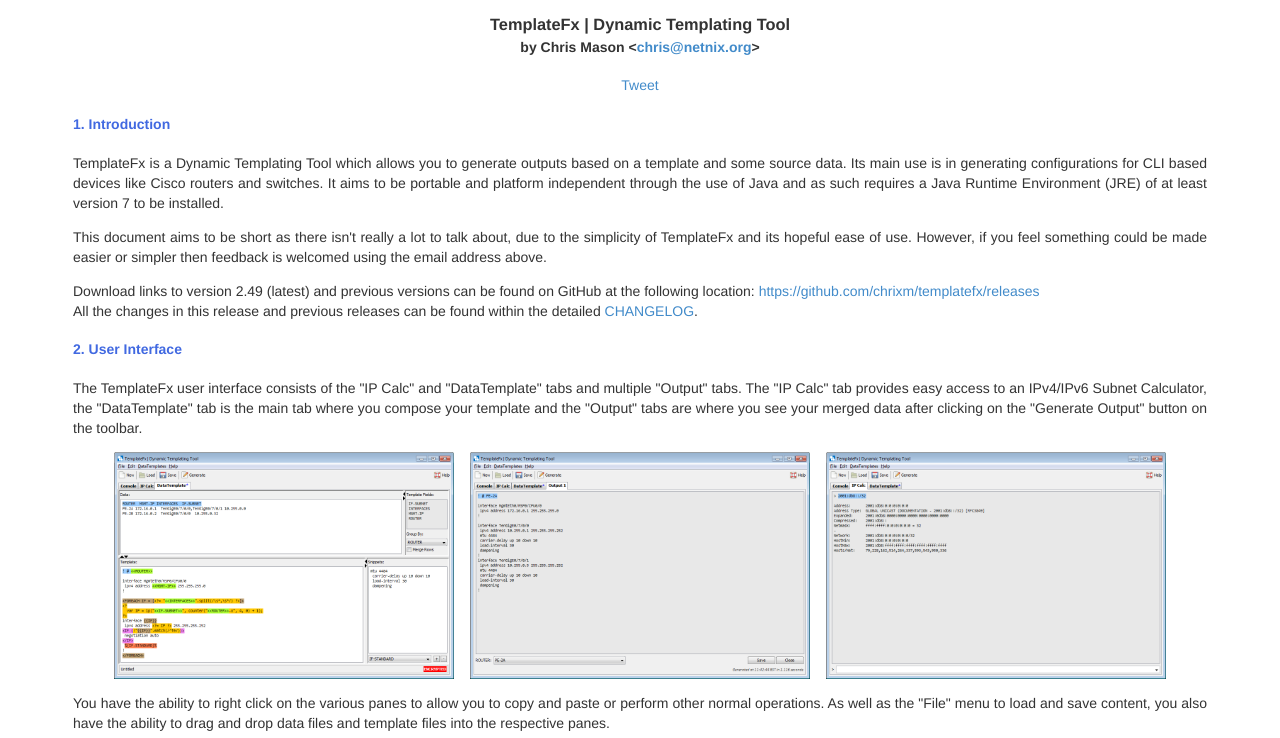
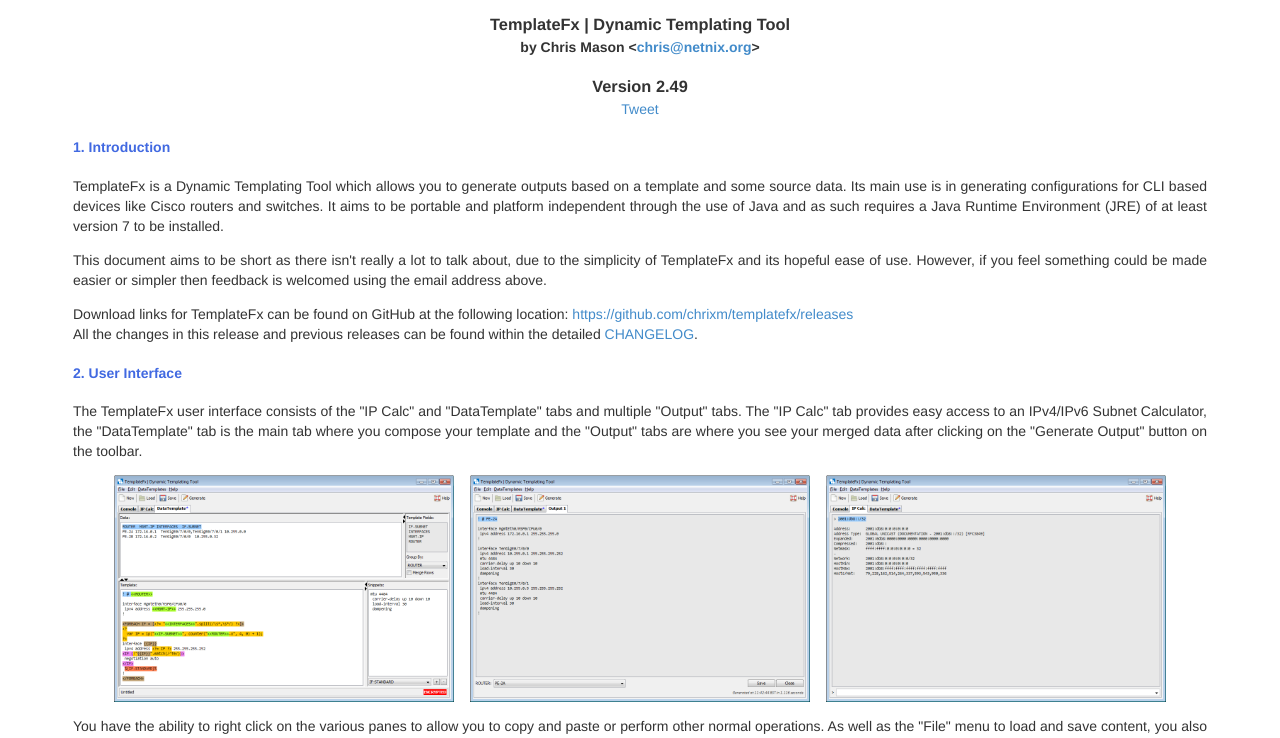
Before and after one commit to chrixm/templatefx, a plain HTML site: page index.html in a window 1280 px wide. Shown: the part 61-799 px from the top of the page. Drawn offline with Linux system fonts and the light colour scheme.

Commit message:
Update index.html

```diff
--- a/index.html
+++ b/index.html
@@ -35,6 +35,8 @@
         <h3>TemplateFx | Dynamic Templating Tool</h3>
         <h4>by Chris Mason &lt;<a href="mailto:chris@netnix.org">chris@netnix.org</a>&gt;</h4>
 
+        <h3>Version 2.49</h3>
+
         <a href="https://twitter.com/share" class="twitter-share-button" data-text="#TemplateFx - A Dynamic, Scriptable and Platform Independent Templating Tool with IPv4/6 Calc" data-url="http://templatefx.netnix.org" data-via="TemplateFx" data-lang="en">Tweet</a>
         <script>!function(d,s,id){var js,fjs=d.getElementsByTagName(s)[0];if(!d.getElementById(id)){js=d.createElement(s);js.id=id;js.src="https://platform.twitter.com/widgets.js";fjs.parentNode.insertBefore(js,fjs);}}(document,"script","twitter-wjs");</script>
       </div>
@@ -45,7 +47,7 @@
 
       <p>This document aims to be short as there isn't really a lot to talk about, due to the simplicity of TemplateFx and its hopeful ease of use. However, if you feel something could be made easier or simpler then feedback is welcomed using the email address above.</p>
 
-      <p>Download links to version 2.49 (latest) and previous versions can be found on GitHub at the following location: <a href="https://github.com/chrixm/templatefx/releases" target="_blank">https://github.com/chrixm/templatefx/releases</a><br />All the changes in this release and previous releases can be found within the detailed <a href="changelog.txt" target="_blank">CHANGELOG</a>.</p>
+      <p>Download links for TemplateFx can be found on GitHub at the following location: <a href="https://github.com/chrixm/templatefx/releases" target="_blank">https://github.com/chrixm/templatefx/releases</a><br />All the changes in this release and previous releases can be found within the detailed <a href="changelog.txt" target="_blank">CHANGELOG</a>.</p>
 
       <h4 class="heading">2. User Interface</h4>
 
```
